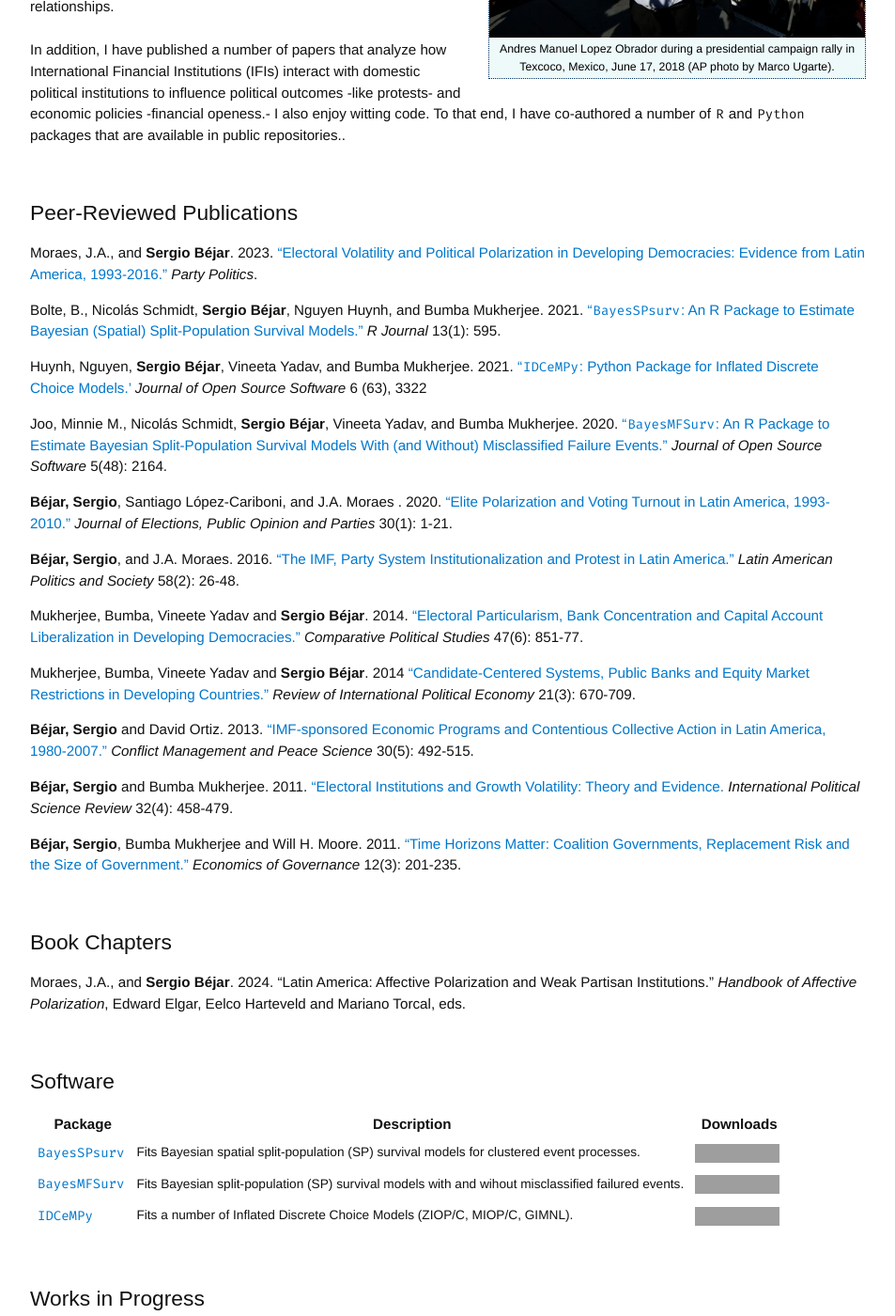
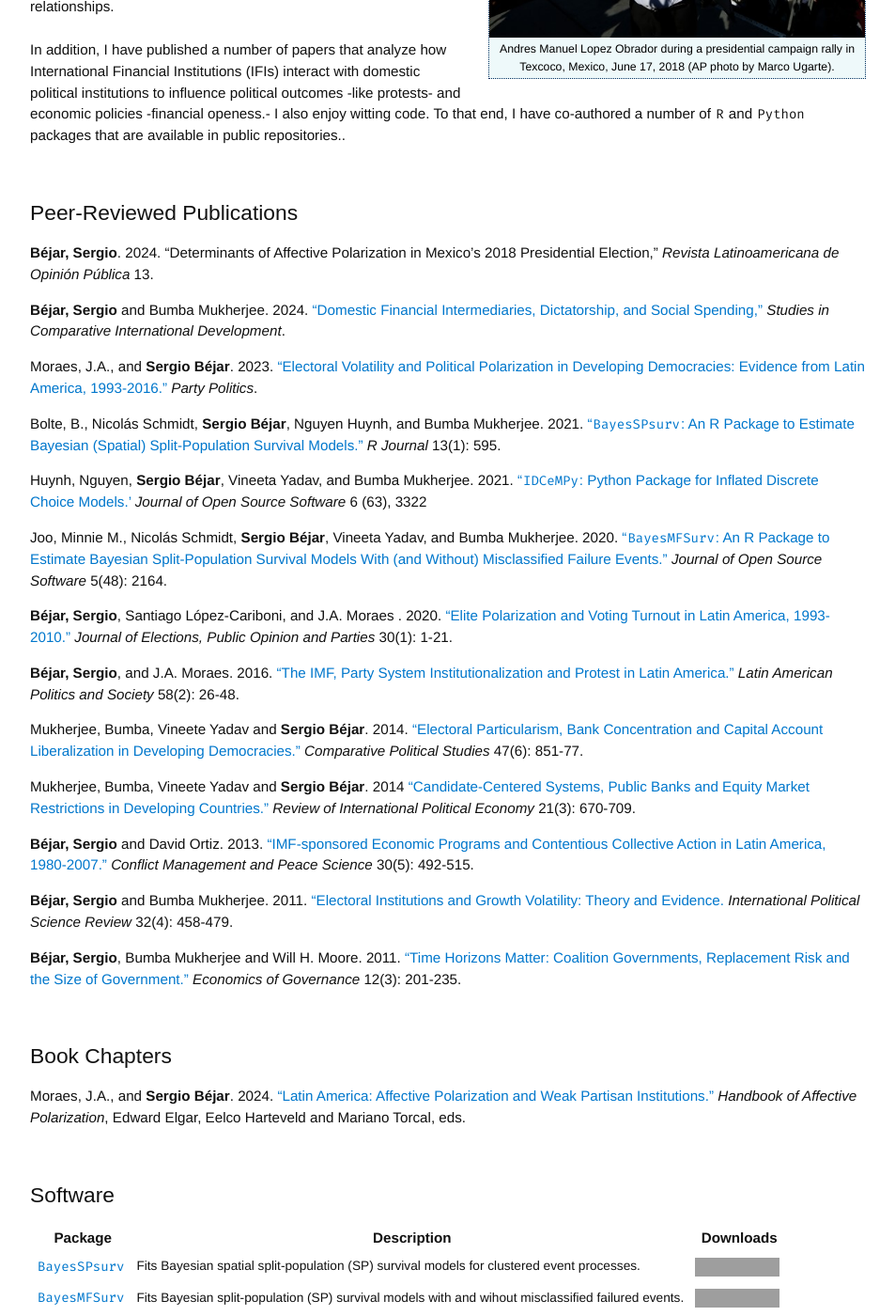
Before and after one commit to Sergio-Bejar/Sergio-Bejar.github.io, a Jekyll site: the page built from research.md, in a window 1280 px wide and 1400 px high, scrolled down 386 px. Shown: the whole window at 94% size, without its empty margins (163-1116 px from the left). Built offline with Jekyll 4.4.1, drawn with Linux system fonts in a browser that asks for light colours; nearby versions of some CDN libraries; some web fonts are replaced; grey boxes are pictures that could not be loaded.

Commit message:
Update research.md

```diff
--- a/research.md
+++ b/research.md
@@ -15,6 +15,10 @@ In addition, I have published a number of papers that analyze how International
 <br>
 ## Peer-Reviewed Publications
 
+**Béjar, Sergio**. 2024. "Determinants of Affective Polarization in Mexico's 2018 Presidential Election," *Revista Latinoamericana de Opinión Pública* 13.
+
+**Béjar, Sergio** and Bumba Mukherjee. 2024. ["Domestic Financial Intermediaries, Dictatorship, and Social Spending,"](https://link.springer.com/article/10.1007/s12116-024-09441-3)
+*Studies in Comparative International Development*.
 
 Moraes, J.A., and **Sergio Béjar**. 2023. ["Electoral Volatility and Political Polarization in Developing Democracies: Evidence from Latin America, 1993-2016."](https://journals.sagepub.com/doi/abs/10.1177/13540688221095098) *Party Politics*.
 
@@ -41,7 +45,7 @@ Mukherjee, Bumba, Vineete Yadav and **Sergio Béjar**. 2014 ["Candidate-Centered
 <br>
 ## Book Chapters
 
-Moraes, J.A., and **Sergio Béjar**. 2024. "Latin America: Affective Polarization and Weak Partisan Institutions." *Handbook of Affective Polarization*, Edward Elgar, Eelco Harteveld and Mariano Torcal, eds.
+Moraes, J.A., and **Sergio Béjar**. 2024. ["Latin America: Affective Polarization and Weak Partisan Institutions."](https://www.researchgate.net/profile/Juan-Moraes/publication/383523691_Affective_Polarization_and_Weak_Partisan_Institutions_in_Latin_America/links/66d0ad0abd201736675fa561/Affective-Polarization-and-Weak-Partisan-Institutions-in-Latin-America.pdf) *Handbook of Affective Polarization*, Edward Elgar, Eelco Harteveld and Mariano Torcal, eds.
 
 <br>
 ## Software
```
